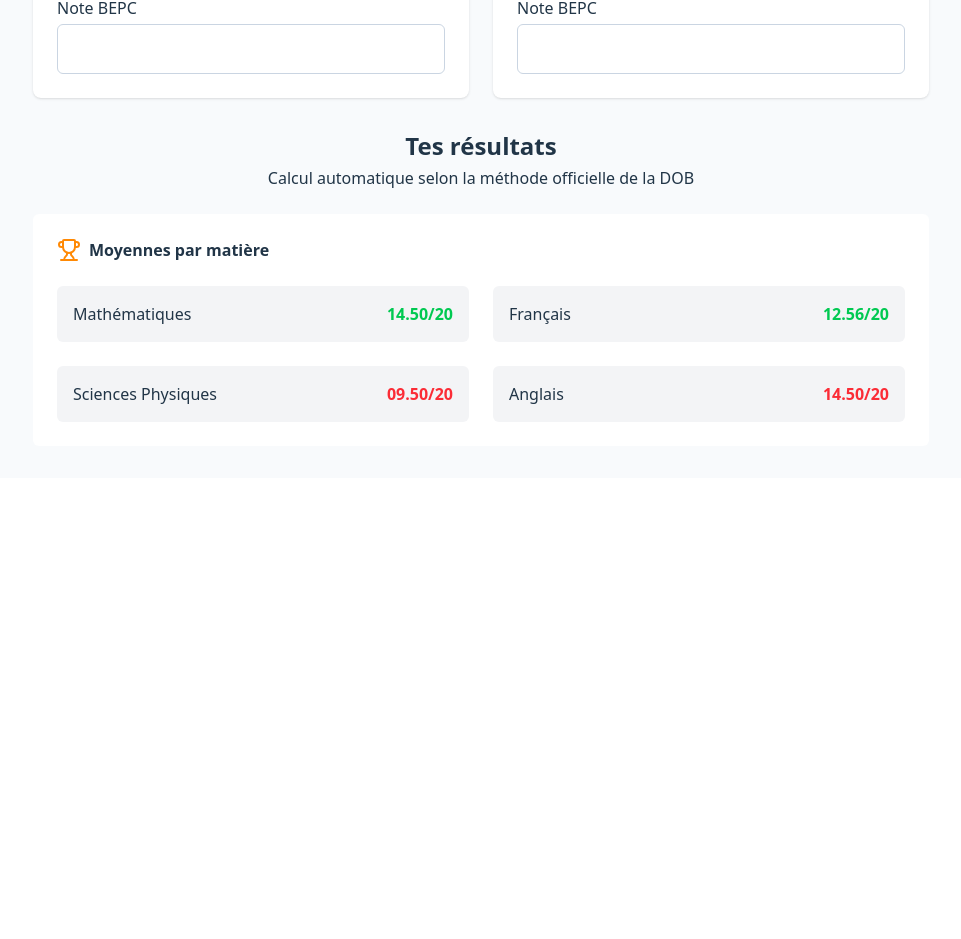
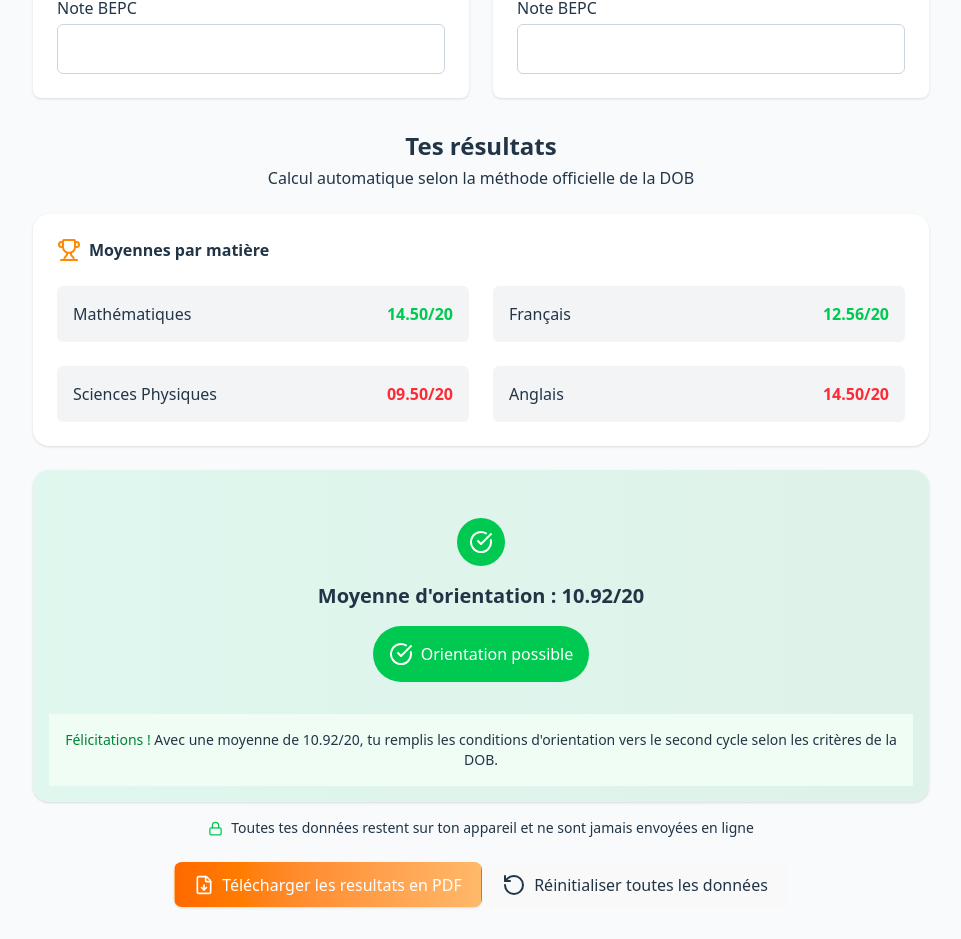
Before and after one commit to TraoreAllassane10/Orient-BEPC-clone, a React (Vite) app: page / in a window 1280 px wide. Shown: the part 880-1819 px from the top of the page, without its empty margins (159-1120 px from the left). Before the commit the page ends 1358 px from the top, so only its background shows below. Built offline with nearby package versions, Linux system fonts and the light colour scheme.

Commit message:
Fin du Design de la page

```diff
--- a/src/App.tsx
+++ b/src/App.tsx
@@ -1,9 +1,11 @@
+import { FileDown, Lock, RotateCcw } from "lucide-react";
 import "./App.css";
 import CardAnglais from "./components/cards/CardAnglais";
 import CardFrancais from "./components/cards/CardFrancais";
 import CardMath from "./components/cards/CardMath";
 import CardPhysique from "./components/cards/CardPhysique";
 import Hero from "./components/Hero";
+import Moyenne from "./components/Moyenne";
 import Resultats from "./components/Resultats";
 
 function App() {
@@ -30,6 +32,28 @@ function App() {
           </div>
 
           <Resultats />
+
+          <Moyenne />
+
+          <div className="mt-4 flex items-center justify-center gap-2 mb-6">
+            <Lock className="text-green-500" size={15} />
+            <span className="text-sm">
+              Toutes tes données restent sur ton appareil et ne sont jamais
+              envoyées en ligne
+            </span>
+          </div>
+
+          <div className="flex items-center justify-center">
+            <button className="bg-linear-to-r from-orange-500 to-orange-300 text-white flex place-items-center gap-2 shadow-sm hover:opacity-85">
+              <FileDown size={20} />
+              Télécharger les resultats en PDF
+            </button>
+
+            <button className="hover:bg-orange-100 flex gap-2 place-items-center">
+              <RotateCcw />
+              Réinitialiser toutes les données
+            </button>
+          </div>
         </div>
       </section>
     </>
--- /dev/null
+++ b/src/components/Moyenne.tsx
@@ -0,0 +1,29 @@
+import { CircleCheckBig } from "lucide-react";
+
+const Moyenne = () => {
+  return (
+    <div className="max-w-4xl mx-auto bg-linear-to-r from-green-400/10 to-green-600/10 p-4 rounded-2xl shadow-sm">
+      {/* Entête */}
+      <div className="flex flex-col gap-4 items-center py-8">
+        <div className="w-12 h-12 bg-green-500 flex items-center justify-center rounded-full">
+          <CircleCheckBig className="text-white" />
+        </div>
+
+        <h2 className="font-bold text-xl">Moyenne d'orientation : 10.92/20</h2>
+
+        <div className="bg-green-500 flex gap-2 text-white p-4 rounded-4xl">
+          <CircleCheckBig />
+          <span className="font-medium">Orientation possible</span>
+        </div>
+      </div>
+
+      <div className="bg-green-50 p-4 text-sm text-center">
+        <span className="text-green-700 font-medium"> Félicitations !</span>{" "}
+        Avec une moyenne de 10.92/20, tu remplis les conditions d'orientation
+        vers le second cycle selon les critères de la DOB.
+      </div>
+    </div>
+  );
+};
+
+export default Moyenne;
--- a/src/components/Resultats.tsx
+++ b/src/components/Resultats.tsx
@@ -2,7 +2,7 @@ import { Trophy } from "lucide-react";
 
 const Resultats = () => {
   return (
-    <div>
+    <div className="mb-6">
       {/* Titre */}
       <div className="flex flex-col items-center justify-center gap-1 mb-6">
         <h2 className="text-2xl font-bold">Tes résultats</h2>
@@ -12,7 +12,7 @@ const Resultats = () => {
       </div>
 
       {/* card de Resultats */}
-      <div className="max-w-4xl mx-auto bg-white p-6 rounded-md">
+      <div className="max-w-4xl mx-auto bg-white p-6 rounded-2xl shadow-sm">
         <div className="flex gap-2 mb-6">
             <Trophy className="text-orange-400" />
             <h2 className="font-semibold">Moyennes par matière</h2>
--- a/src/index.css
+++ b/src/index.css
@@ -29,9 +29,9 @@ button {
   cursor: pointer;
   transition: border-color 0.25s;
 }
-button:hover {
+/* button:hover {
   border-color: #646cff;
-}
+} */
 button:focus,
 button:focus-visible {
   outline: 4px auto -webkit-focus-ring-color;
```
